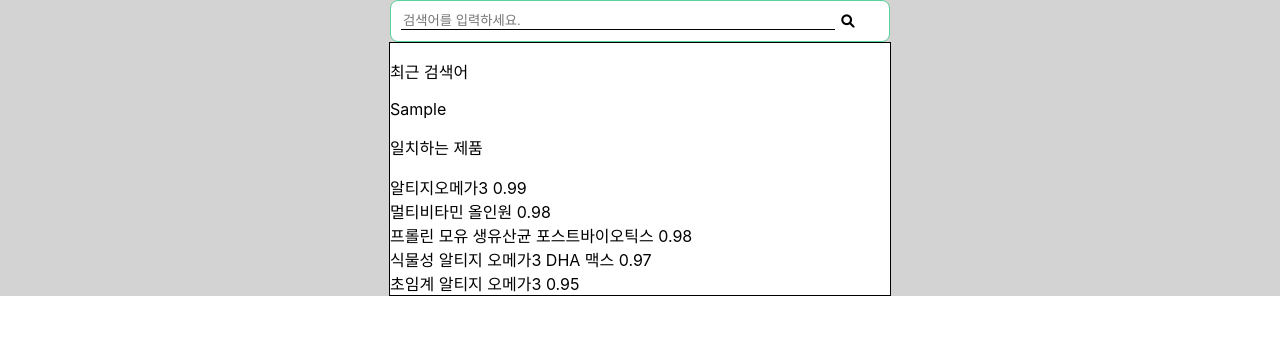
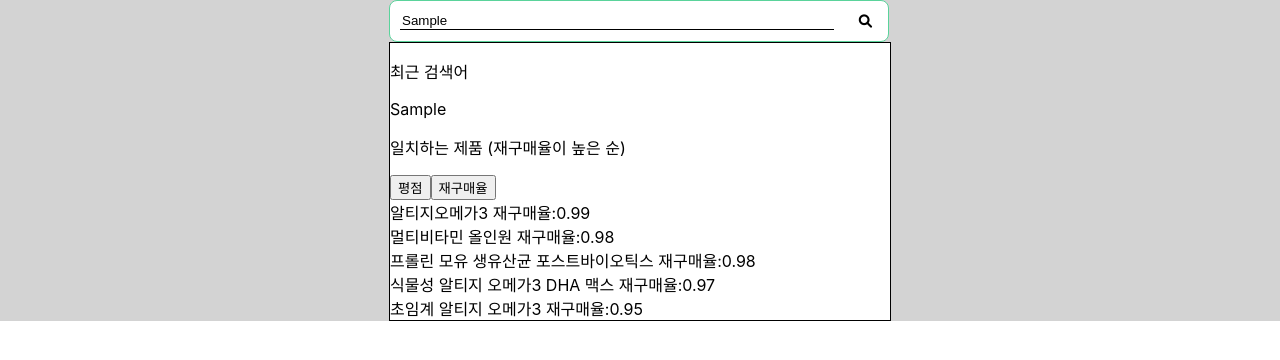
Before and after one commit to developerjhp/energy-balance, a React (Create React App) app: page / in a window 1280 px wide. Both pictures are taken after typing "Sample" into the empty fields and a click on the button 847 px from the left and 21 px from the top of the page. Shown: the top 360 px of the page. Built offline with nearby package versions, Linux system fonts and the light colour scheme.

Commit message:
[Feat] 제품 이름 클릭시 input 반영

```diff
--- a/src/components/Search/ItemList.tsx
+++ b/src/components/Search/ItemList.tsx
@@ -1,17 +1,34 @@
-import { Dispatch, useState } from 'react';
+import React, { Dispatch, useState } from 'react';
 import { dbArr } from 'types/db';
 import Searched from './Searched';
 import MatchItem from './MatchItem';
+import { orderCondition } from 'utils/constants/order';
+import { useCallback } from 'react';
+import { dataFilter } from 'utils/functions/dataFilter';
+import { dataSortingSlice } from 'utils/functions/dataSortingSlice';
 interface Props {
   order: string;
+  setOrder: Dispatch<any>;
   data: dbArr;
+  input: string;
   inputFocused: boolean;
   searched: string[];
   matches: dbArr;
   setInput: Dispatch<any>;
   setMatches: Dispatch<any>;
 }
-function ItemList({ order, data, inputFocused, searched, matches, setInput, setMatches }: Props) {
+function ItemList({ order, setOrder, data, input, inputFocused, searched, matches, setInput, setMatches }: Props) {
+  const onClickHandler = useCallback(
+    (condition: string) => (e: React.MouseEvent<HTMLButtonElement>) => {
+      console.log(condition);
+      setOrder(condition);
+
+      let match: dbArr = dataFilter(data, input);
+      setMatches([...dataSortingSlice(match, condition)]);
+    },
+    [data, setOrder, setMatches, input]
+  );
+
   return (
     <div className={'item-list' + (inputFocused ? ' active' : '')}>
       <p>최근 검색어</p>
@@ -20,10 +37,19 @@
         return <Searched order={order} data={data} key={item} searchedName={item} setInput={setInput} setMatches={setMatches} />;
       })}
 
-      <p>일치하는 제품</p>
+      <p>일치하는 제품 ({order}이 높은 순)</p>
+      <div>
+        {orderCondition.map((order) => {
+          return (
+            <button key={order} onClick={onClickHandler(order)}>
+              {order}
+            </button>
+          );
+        })}
+      </div>
 
       {matches.map((item) => {
-        return <MatchItem key={item.id} matchItem={item} />;
+        return <MatchItem key={item.id} setInput={setInput} order={order} matchItem={item} />;
       })}
     </div>
   );
--- a/src/components/Search/MatchItem.tsx
+++ b/src/components/Search/MatchItem.tsx
@@ -1,14 +1,23 @@
+import { Dispatch } from 'react';
 import { db } from 'types/db';
 
 interface Props {
+  setInput: Dispatch<any>;
   matchItem: db;
+  order: string;
 }
 
-function MatchItem({ matchItem }: Props) {
+function MatchItem({ setInput, order, matchItem }: Props) {
+  const onClickHandler = (e: React.MouseEvent<HTMLDivElement>) => {
+    setInput(matchItem.product_name);
+  };
   return (
     <>
-      <div>
-        {matchItem.product_name} <span>{matchItem.repurchase_rate}</span>
+      <div className='item-name' onClick={onClickHandler}>
+        {matchItem.product_name}{' '}
+        <span>
+          {order}:{matchItem.repurchase_rate}
+        </span>
       </div>
     </>
   );
--- a/src/components/Search/SearchInput.tsx
+++ b/src/components/Search/SearchInput.tsx
@@ -2,12 +2,14 @@
 import { dataFilter } from 'utils/functions/dataFilter';
 import { dataSortingSlice } from 'utils/functions/dataSortingSlice';
 import { dbArr } from 'types/db';
-
+import ItemList from 'components/Search/ItemList';
 interface Props {
   data: dbArr;
   order: string;
+  setOrder: Dispatch<any>;
   input: string;
   setInput: Dispatch<any>;
+
   inputFocused: boolean;
   setInputFocused: Dispatch<any>;
   searched: string[];
@@ -15,7 +17,7 @@
   matches: dbArr;
   setMatches: Dispatch<any>;
 }
-const SearchInput = forwardRef<HTMLInputElement, Props>(({ order, data, input, setInput, inputFocused, setInputFocused, searched, setSearched, matches, setMatches }, ref) => {
+const SearchInput = forwardRef<HTMLInputElement, Props>(({ order, setOrder, data, input, setInput, inputFocused, setInputFocused, searched, setSearched, matches, setMatches }, ref) => {
   const onChangeHandler = useCallback(
     (e: React.ChangeEvent<HTMLInputElement>) => {
       setInput(e.target.value);
@@ -26,14 +28,13 @@
         setMatches([...dataSortingSlice(match, order)]);
       }
     },
-    [data, setInput, setMatches]
+    [order, data, setInput, setMatches]
   );
 
   const submitHandler = (e: React.FormEvent) => {
     e.preventDefault();
     if (input.length !== 0) {
       setSearched([input, ...searched.filter((item) => item !== input).slice(0, 4)]);
-      setInput('');
     }
     setInputFocused(true);
   };
@@ -51,6 +52,7 @@
           </button>
         </div>
       </form>
+      <ItemList order={order} setOrder={setOrder} data={data} input={input} inputFocused={inputFocused} searched={searched} matches={matches} setInput={setInput} setMatches={setMatches} />
     </div>
   );
 });
--- a/src/components/Search/Searched.tsx
+++ b/src/components/Search/Searched.tsx
@@ -24,7 +24,7 @@
   };
   return (
     <>
-      <div className='searched-item' onClick={onClickHandler}>
+      <div className='item-name' onClick={onClickHandler}>
         {searchedName}
       </div>
     </>
--- a/src/components/Search/index.tsx
+++ b/src/components/Search/index.tsx
@@ -36,19 +36,22 @@
       setSearched([...JSON.parse(window.localStorage.getItem('searched')!)]);
     }
   }, []);
+  useEffect(() => {
+    console.log(input);
+  }, [input]);
+  //   useEffect(() => {
+  //     const focusFalse = (e: any) => {
+  //       if (inputFocused && e.target !== inputRef.current) {
+  //         console.log('here');
+  //         setInputFocused(false);
+  //       }
+  //     };
+  //     window.addEventListener('click', focusFalse);
 
-  useEffect(() => {
-    const focusFalse = (e: any) => {
-      if (inputFocused && e.target !== inputRef.current) {
-        setInputFocused(false);
-      }
-    };
-    window.addEventListener('click', focusFalse);
-
-    return () => {
-      window.removeEventListener('click', focusFalse);
-    };
-  }, [inputFocused]);
+  //     return () => {
+  //       window.removeEventListener('click', focusFalse);
+  //     };
+  //   }, [inputFocused]);
 
   useEffect(() => {
     window.localStorage.setItem('searched', JSON.stringify(searched));
@@ -59,6 +62,7 @@
       <SearchInput
         ref={inputRef}
         order={order}
+        setOrder={setOrder}
         data={data}
         inputFocused={inputFocused}
         setInputFocused={setInputFocused}
@@ -69,7 +73,6 @@
         matches={matches}
         setMatches={setMatches}
       />
-      <ItemList order={order} data={data} inputFocused={inputFocused} searched={searched} matches={matches} setInput={setInput} setMatches={setMatches} />
     </div>
   );
 }
--- a/src/components/Search/style.scss
+++ b/src/components/Search/style.scss
@@ -33,6 +33,7 @@
     border: none;
     background-color: #fff;
     cursor: pointer;
+    margin-left: auto;
   }
 }
 
@@ -50,6 +51,7 @@
 }
 
 .item-name {
+  cursor: pointer;
   &:hover {
     background-color: aquamarine;
   }
--- a/src/utils/constants/order.ts
+++ b/src/utils/constants/order.ts
@@ -1 +1 @@
-export const order = ['평점', '재구매율'];
+export const orderCondition = ['평점', '재구매율'];
```
